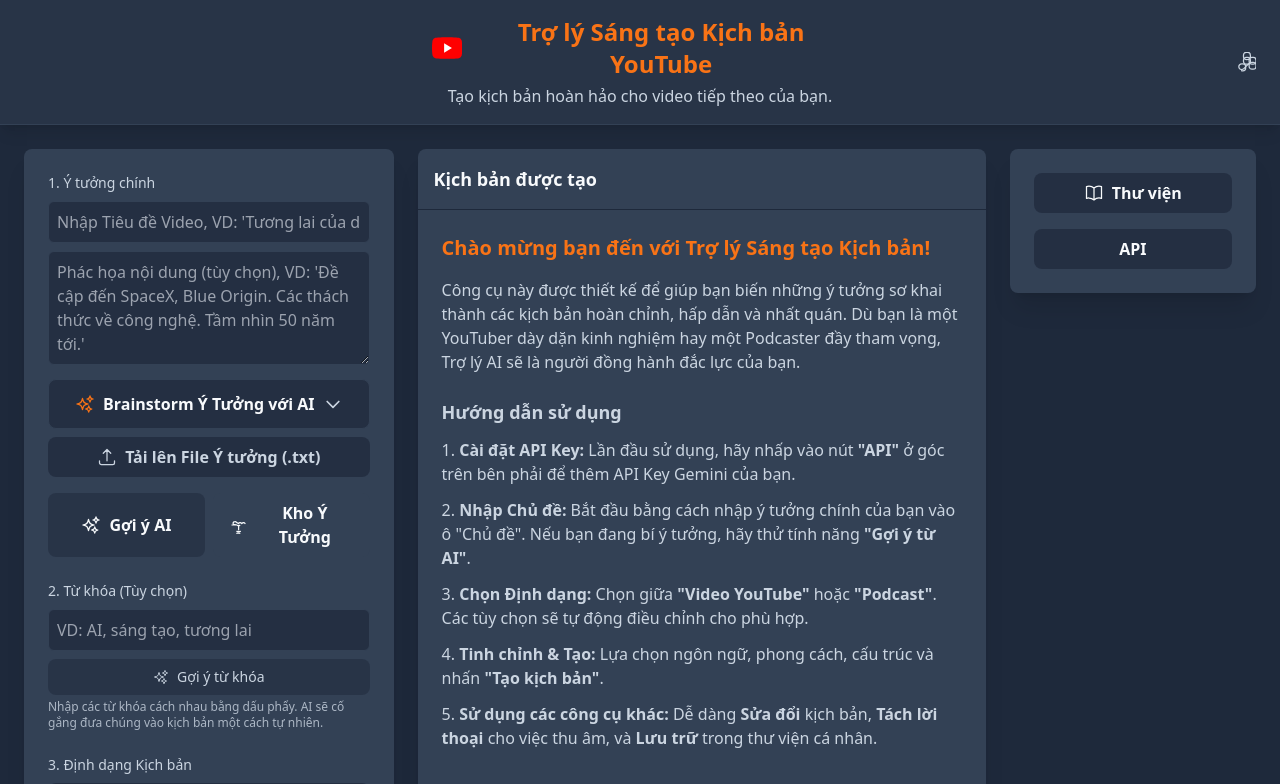
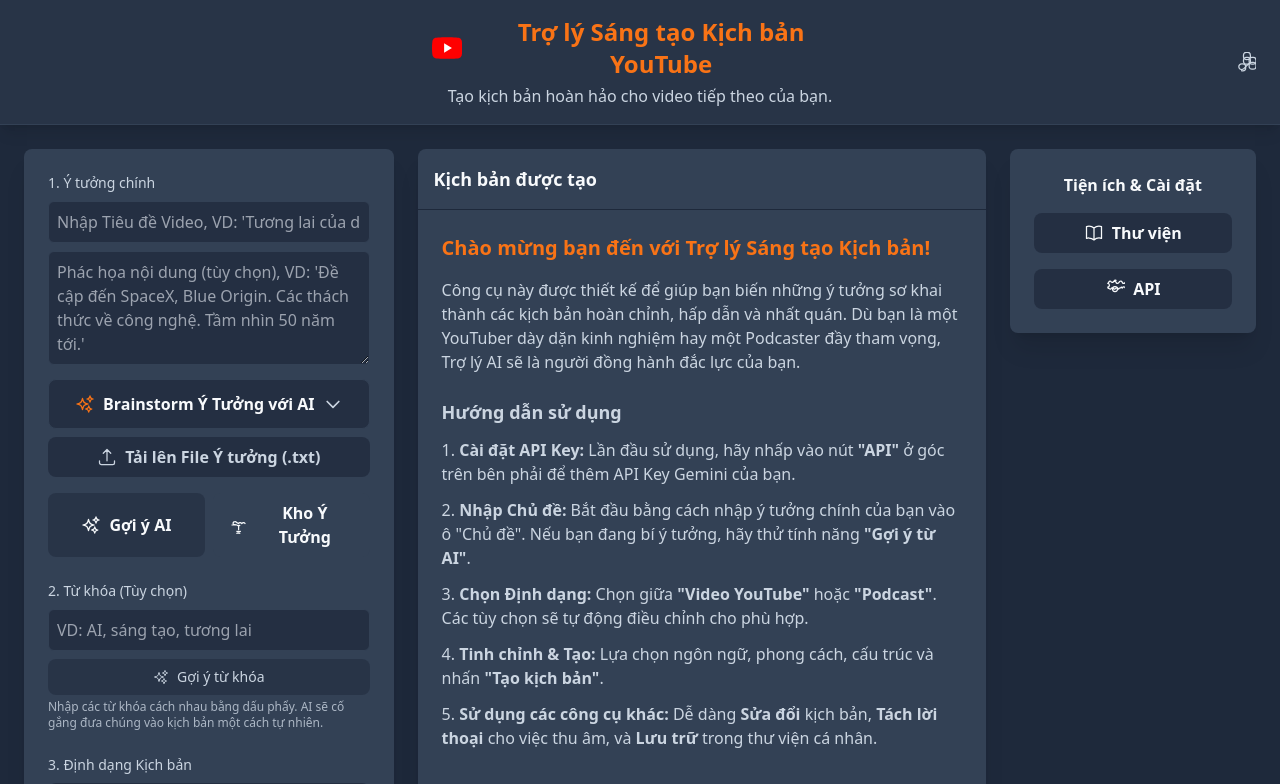
Before and after one commit to thuanndbxvp/ContentCreator5, a React (Vite) app: page / in a window 1280 px wide. Shown: the top 784 px of the page. Built offline with nearby package versions, Linux system fonts and the light colour scheme.

Commit message:
feat: Add API settings to side panel
Integrates a new button into the side panel to access API settings, alongside the existing library button. This enhances user access to configuration options.

```diff
--- a/components/SideToolsPanel.tsx
+++ b/components/SideToolsPanel.tsx
@@ -2,6 +2,7 @@ import React from 'react';
 import { WordCountCheck } from './WordCountCheck';
 import { ScriptTools } from './ScriptTools';
 import { BookOpenIcon } from './icons/BookOpenIcon';
+import { CogIcon } from './icons/CogIcon';
 
 // Combine all props needed for the side panel
 interface SideToolsPanelProps {
@@ -34,7 +35,27 @@ export const SideToolsPanel: React.FC<SideToolsPanelProps> = ({
 
     return (
         <div className="w-full space-y-6">
-            {script ? (
+            <div className="bg-secondary rounded-lg p-6 shadow-xl space-y-4 sticky top-6">
+                 <h3 className="text-md font-semibold text-text-primary mb-3 text-center">Tiện ích & Cài đặt</h3>
+                 <button
+                    onClick={onOpenLibrary}
+                    className="w-full flex items-center justify-center gap-2 px-4 py-2 bg-primary/70 hover:bg-primary text-text-primary font-semibold rounded-lg transition-colors"
+                    aria-label="Mở thư viện"
+                >
+                    <BookOpenIcon className="w-5 h-5"/>
+                    <span>Thư viện</span>
+                </button>
+                <button
+                    onClick={onOpenApiKeyModal}
+                    className="w-full flex items-center justify-center gap-2 px-4 py-2 bg-primary/70 hover:bg-primary text-text-primary font-semibold rounded-lg transition-colors"
+                    aria-label="Cài đặt API Key"
+                >
+                    <CogIcon className="w-5 h-5" />
+                    <span>API</span>
+                </button>
+            </div>
+
+            {script && (
                 <>
                     <WordCountCheck script={script} targetWordCount={targetWordCount} />
                     <ScriptTools
@@ -47,24 +68,6 @@ export const SideToolsPanel: React.FC<SideToolsPanelProps> = ({
                         hasSummarizedScript={hasSummarizedScript}
                     />
                 </>
-            ) : (
-                <div className="bg-secondary rounded-lg p-6 shadow-xl space-y-4 sticky top-6">
-                     <button
-                        onClick={onOpenLibrary}
-                        className="w-full flex items-center justify-center gap-2 px-4 py-2 bg-primary/70 hover:bg-primary text-text-primary font-semibold rounded-lg transition-colors"
-                        aria-label="Mở thư viện"
-                    >
-                        <BookOpenIcon className="w-5 h-5"/>
-                        <span>Thư viện</span>
-                    </button>
-                    <button
-                        onClick={onOpenApiKeyModal}
-                        className="w-full px-4 py-2 bg-primary/70 hover:bg-primary text-text-primary font-semibold rounded-lg transition-colors"
-                        aria-label="Cài đặt API Key"
-                    >
-                        API
-                    </button>
-                </div>
             )}
         </div>
     );
```
